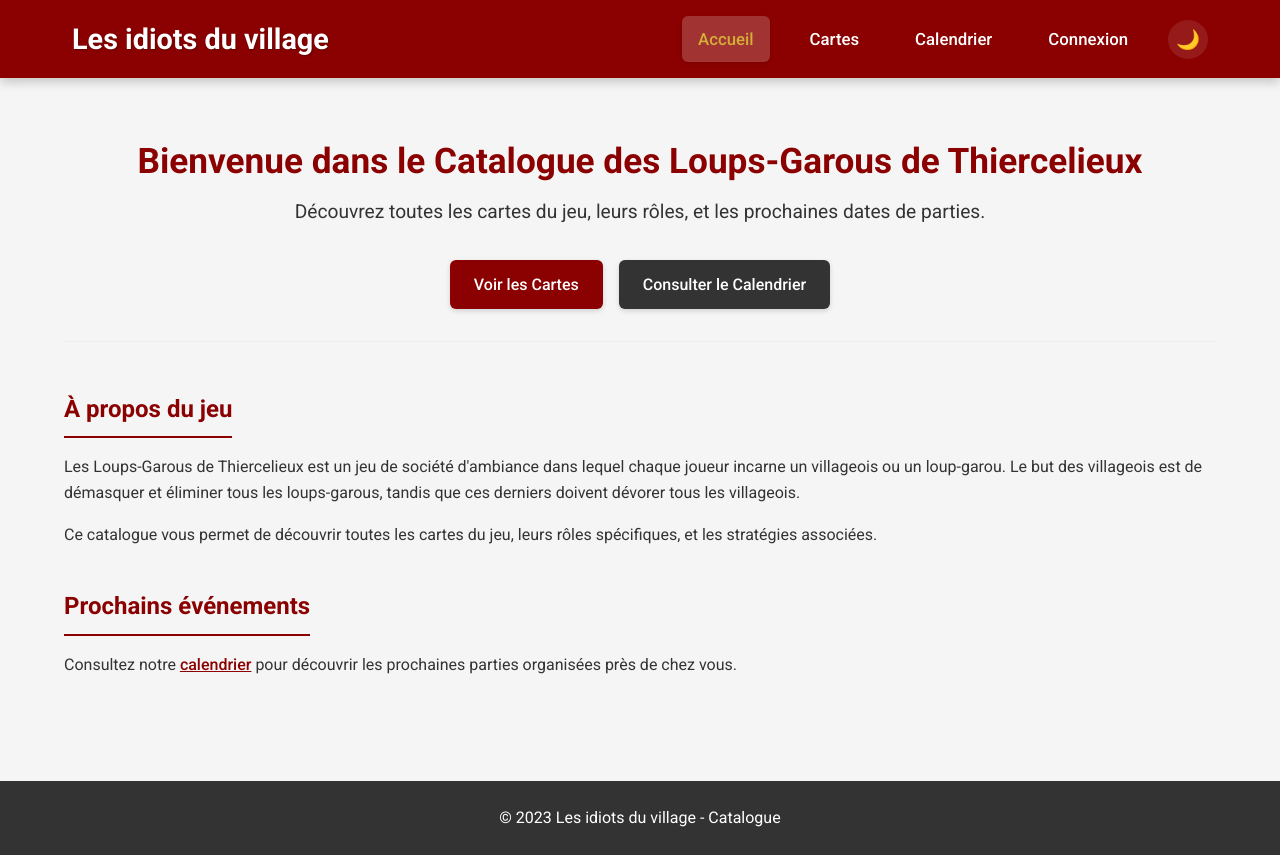
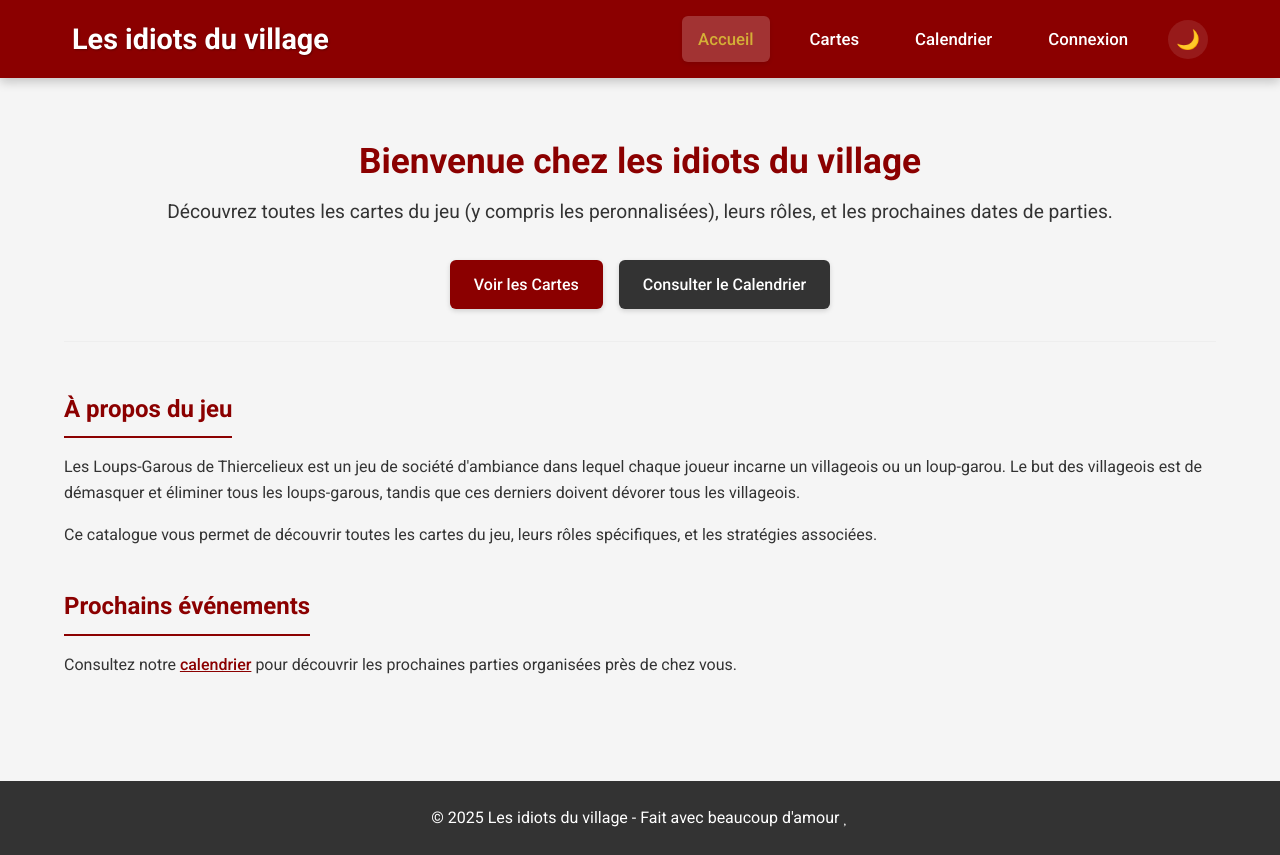
Before and after one commit to Bananonymous/8-web-LG-App-Duruz-Surbeck, a React (Vite) app: page / in a window 1280 px wide. Built offline with nearby package versions, Linux system fonts and the light colour scheme.

Commit message:
Update card item border radius and footer copyright; enhance home page title and subtitle

```diff
--- a/src/App.css
+++ b/src/App.css
@@ -256,7 +256,7 @@
 
 .card-item {
   background-color: var(--card-background);
-  border-radius: 8px;
+  border-radius: 10px;
   overflow: hidden;
   box-shadow: 0 4px 8px rgba(0, 0, 0, 0.1);
   transition: transform 0.3s, box-shadow 0.3s;
--- a/src/App.jsx
+++ b/src/App.jsx
@@ -42,7 +42,7 @@
             </div>
             <footer className="footer">
               <div className="footer-content">
-                <p>© 2023 Les idiots du village - Catalogue</p>
+                <p>© 2025 Les idiots du village - Fait avec beaucoup d'amour </p>
               </div>
             </footer>
           </div>
--- a/src/components/Home.jsx
+++ b/src/components/Home.jsx
@@ -4,9 +4,9 @@
   return (
     <div className="home-container">
       <div className="home-hero">
-        <h1>Bienvenue dans le Catalogue des Loups-Garous de Thiercelieux</h1>
+        <h1>Bienvenue chez les idiots du village</h1>
         <p className="home-subtitle">
-          Découvrez toutes les cartes du jeu, leurs rôles, et les prochaines dates de parties.
+          Découvrez toutes les cartes du jeu (y compris les peronnalisées), leurs rôles, et les prochaines dates de parties.
         </p>
         <div className="home-buttons">
           <Link to="/cards" className="btn">
```
